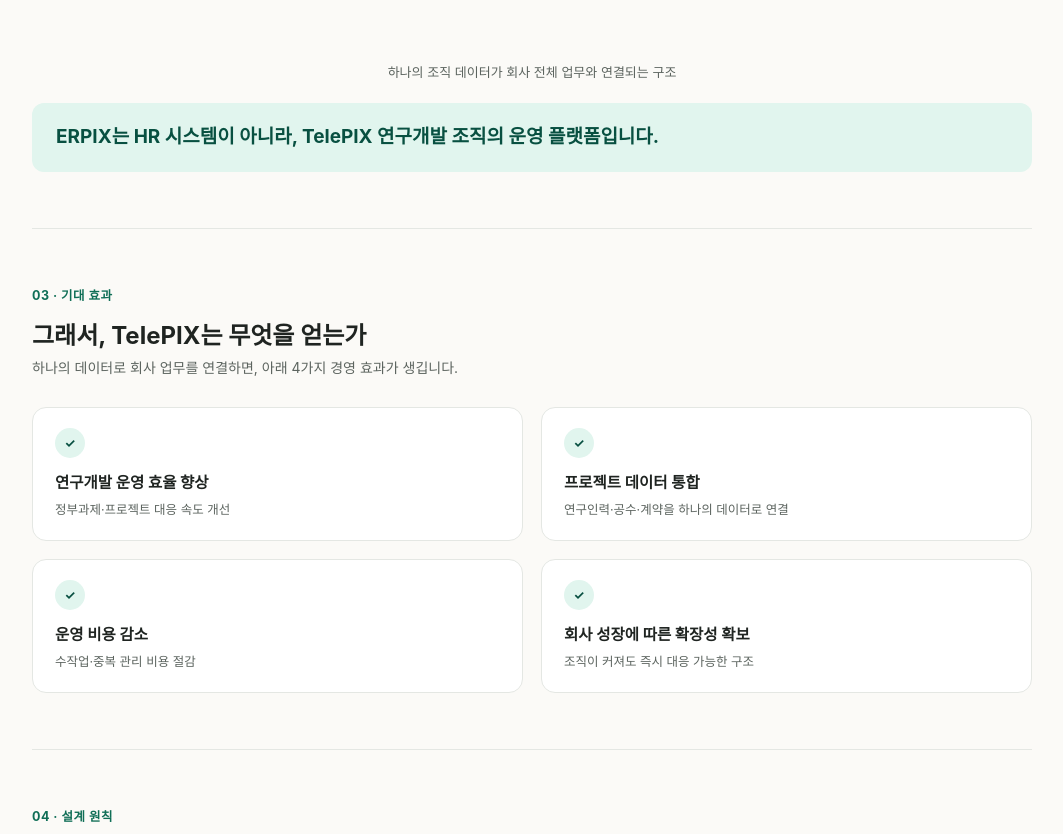
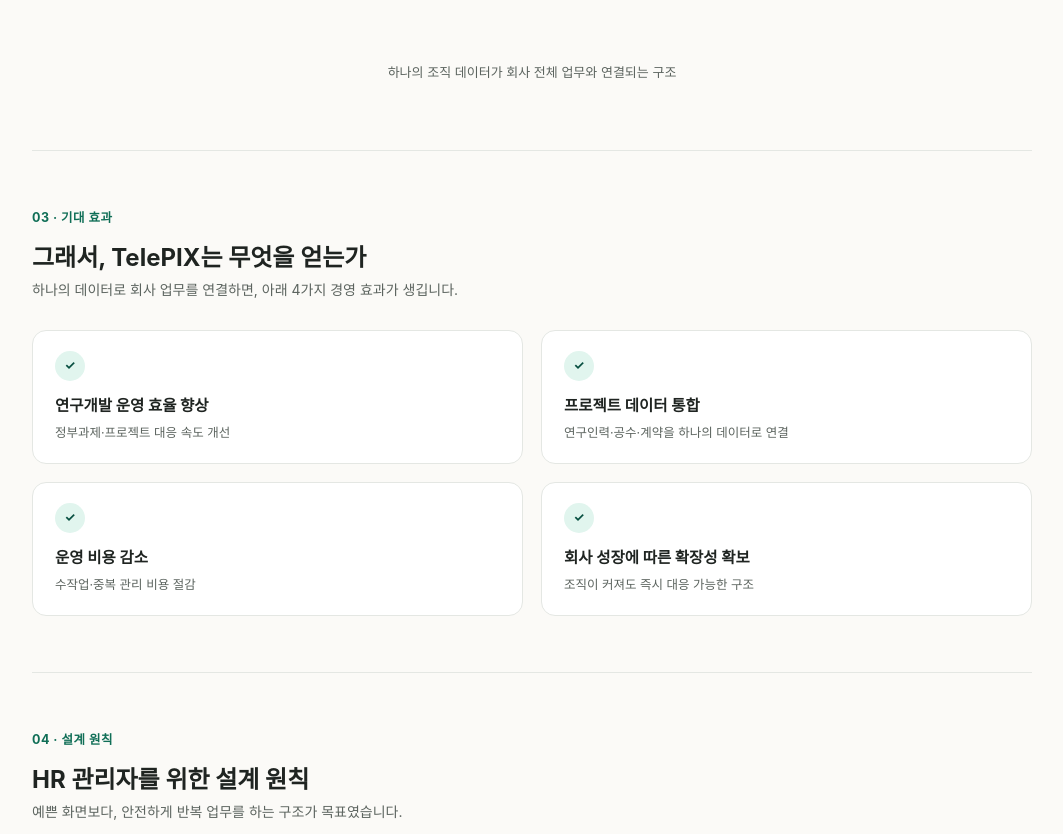
Before and after one commit to hannalee-cmyk/erpix-report, a plain HTML site: page index.html in a window 1280 px wide. Shown: the part 2005-2839 px from the top of the page, without its empty margins (108-1171 px from the left). Drawn offline with Linux system fonts and the light colour scheme.

Commit message:
Remove closing statement from why-in-house-ERP section

```diff
--- a/index.html
+++ b/index.html
@@ -199,7 +199,6 @@
       <text x="340" y="240" text-anchor="middle" font-size="12.5" font-weight="700" fill="#fff">Master Data</text>
     </svg>
     <p class="flow-caption">하나의 조직 데이터가 회사 전체 업무와 연결되는 구조</p>
-    <div class="vision-line" style="margin-top:22px;margin-bottom:0;white-space:nowrap;">ERPIX는 HR 시스템이 아니라, TelePIX 연구개발 조직의 운영 플랫폼입니다.</div>
   </section>
 
   <!-- 기대 효과 -->
```
